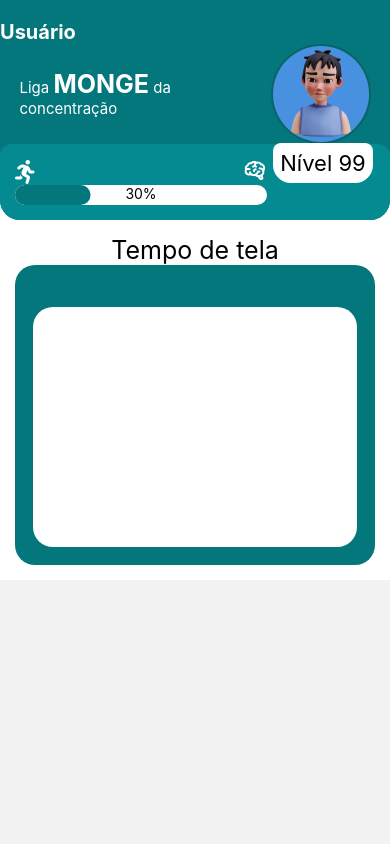
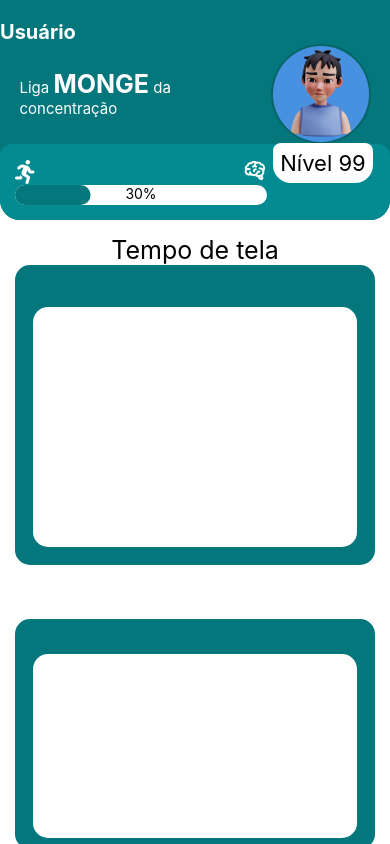
Before and after one commit to LSeraphim/FreeTime, a React Native app in the folder FreeTime/: screen /home in a window 390 px wide. Built offline with nearby package versions, Linux system fonts and the light colour scheme.

Commit message:
Adicionando areas para componentes

```diff
--- a/FreeTime/src/Componentes/BoxContainer.js
+++ b/FreeTime/src/Componentes/BoxContainer.js
@@ -2,7 +2,7 @@ import { StyleSheet, View, Text } from 'react-native';
 
 export default props => {
     return(
-        <View style={{width: props.boxSideW, height: props.boxSideH, backgroundColor: props.myColor, borderRadius: props.myRadius, justifyContent:'center' , alignItems:'center'}}>
+        <View style={{width: props.boxSideW, height: props.boxSideH, backgroundColor: props.myColor, borderRadius: props.myRadius, justifyContent:'center' , alignItems:'center', marginBottom:'15%'}}>
             <View style={{backgroundColor:'#ffff', width:props.otherSideW , height:props.otherSideH, borderRadius: props.myRadius, marginTop: 25}}>
             </View>
         </View>
--- a/FreeTime/src/telas/home/index.js
+++ b/FreeTime/src/telas/home/index.js
@@ -49,12 +49,18 @@ export default function Home() {
             </View>
 
           </View>
-            <View style={styles.bodyContainer}>
-              <Text style={{fontSize: 25}}>Tempo de tela</Text>
-              <BoxContainer boxSideW={"100%"} boxSideH={300} myColor="#04777D" myRadius={20} otherSideW={'90%'} otherSideH={'80%'} >
 
-              </BoxContainer>
-            </View>
+          <View style={styles.bodyContainer}>
+            <Text style={{fontSize: 25}}>Tempo de tela</Text>
+
+            <BoxContainer boxSideW={"100%"} boxSideH={300} myColor="#04777D" myRadius={15} otherSideW={'90%'} otherSideH={'80%'} />
+
+            <BoxContainer boxSideW={"100%"} boxSideH={230} myColor="#04777D" myRadius={15} otherSideW={'90%'} otherSideH={'80%'} />
+
+            <Text>Videos principais</Text>
+            <BoxContainer boxSideW={"100%"} boxSideH={200} myColor="#04777D" myRadius={15} />
+
+          </View>
 
       </SafeAreaView>
     </ScrollView>
@@ -123,7 +129,7 @@ const styles = StyleSheet.create({
     bodyContainer:{
       alignItems: 'center',
       padding: 15,
-      flex:1
+      flex:1,
     },
 
   })
```
